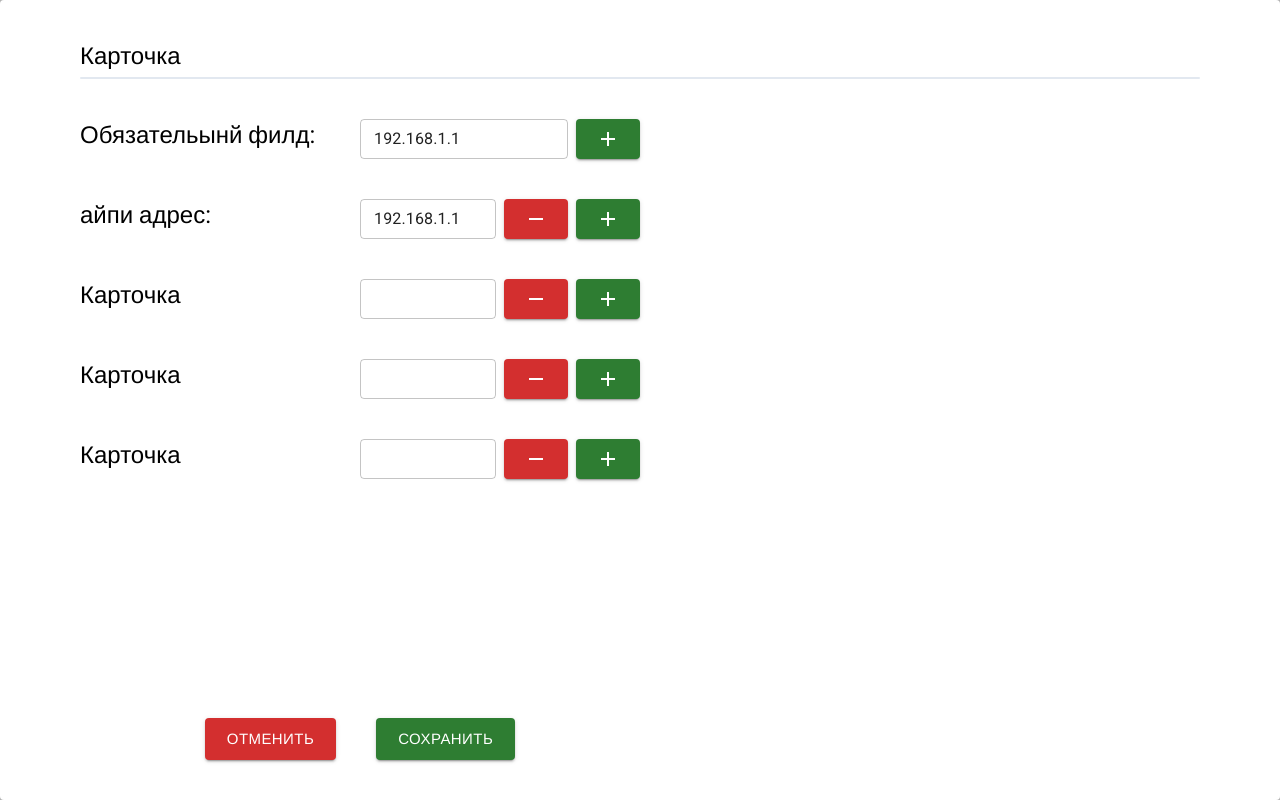
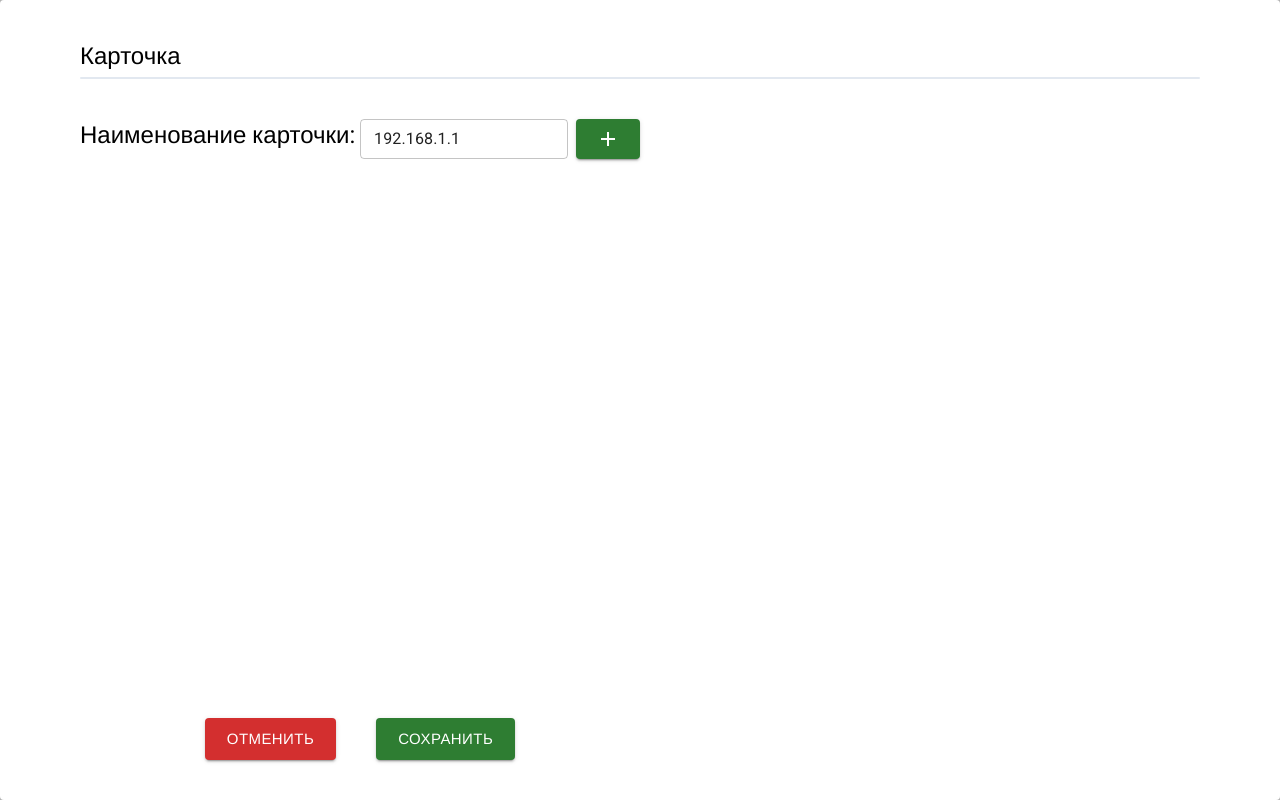
Before and after one commit to MakarTemlyakov/CardFields, a React (Vite) app in the folder cardFields/: page / in a window 1280 px wide. Built offline with nearby package versions, Linux system fonts and the light colour scheme; a web font is replaced by a local one.

Commit message:
implemtation logic fields of delete and add

```diff
--- a/cardFields/src/App.tsx
+++ b/cardFields/src/App.tsx
@@ -1,25 +1,46 @@
 
 
-import { useState } from 'react';
+import { useState, createContext, useReducer, Dispatch } from 'react';
 import './index.css'
 
 import { FormField } from './components/FormField/FormFiled';
 import { Card } from './components/Card/Card';
+import { Action, fieldsRedcuer } from './reducers/fieldsReducer';
+
+export type DataField = {
+  id: number;
+  name: string;
+  value: string;
+}
+
+const fields: DataField[] = [];
+
+
+export const FieldsContext = createContext(fields);
+export const FieldsDispatchContext = createContext<Dispatch<Action>>(() => { });
 
 function App() {
+  const [fields, dispatch] = useReducer(
+    fieldsRedcuer,
+    []
+  );
   const [isShowFormAdd, setShowFormAdd] = useState(false);
-
 
   const onToggleAddForm = () => {
     setShowFormAdd(() => !isShowFormAdd);
   }
 
-  console.log(isShowFormAdd);
+
+
 
   return (
     <>
-      <Card onShowAddForm={onToggleAddForm} />
-      {isShowFormAdd && <FormField onShowAddForm={onToggleAddForm} />}
+      <FieldsContext.Provider value={fields}>
+        <FieldsDispatchContext.Provider value={dispatch}>
+          <Card onShowAddForm={onToggleAddForm} fields={fields} />
+          {isShowFormAdd && <FormField onToggleAddForm={onToggleAddForm} />}
+        </FieldsDispatchContext.Provider>
+      </FieldsContext.Provider>
     </>
   )
 }
--- /dev/null
+++ b/cardFields/src/actions/constatns.ts
@@ -0,0 +1,7 @@
+const ADD = 'add';
+const DELETE = 'delete';
+
+export const actions = {
+  ADD,
+  DELETE,
+};
--- a/cardFields/src/components/Card/Card.tsx
+++ b/cardFields/src/components/Card/Card.tsx
@@ -2,59 +2,55 @@ import { Button, Typography } from '@mui/material';
 import { OutlinedInput } from '@mui/material';
 import Add from '@mui/icons-material/Add';
 import RemoveIcon from '@mui/icons-material/Remove';
+import { DataField, FieldsContext, FieldsDispatchContext } from '../../App';
+import { useContext } from 'react';
+import { actions } from '../../actions/constatns';
 
 
 
 type CardProps = {
+    fields: DataField[];
     onShowAddForm: () => void;
 }
+
 export const Card: React.FC<CardProps> = ({ onShowAddForm }) => {
+    const fields = useContext(FieldsContext);
+    const dispatch = useContext(FieldsDispatchContext);
 
+    const onDeleteField = (field: DataField) => {
+        dispatch({
+            type: actions.DELETE,
+            payload: {
+                id: field.id,
+                name: field.name,
+                value: field.value,
+            }
+        });
+    }
+
+    console.log(fields)
     return (
         <main className='rounded-[4px] bg-white py-10 px-20  w-full h-full flex flex-col '>
             <Typography variant='h5' mb='5px'>Карточка</Typography>
             <div className='w-full h-0.5 bg-slate-200 rounded-[2px] mb-10' />
-
             <div className='flex flex-col gap-10 w-1/2 h-full' >
                 <div className='grid grid-cols-2'>
-                    <Typography variant='h5' mb='5px'><span className='truncate'>Обязательынй филд:</span></Typography>
+                    <Typography variant='h5' mb='5px'><span className='truncate'>Наименование карточки:</span></Typography>
                     <div className='flex gap-2'>
                         <OutlinedInput size='small' value={'192.168.1.1'} />
                         <Button children={<Add />} variant="contained" size="small" color='success' onClick={() => onShowAddForm()} />
                     </div>
                 </div>
-                <div className='grid grid-cols-2'>
-                    <Typography variant='h5' mb='5px' className='flex flex-1'>айпи адрес:</Typography>
-                    <div className='flex gap-2'>
-                        <OutlinedInput size='small' value={'192.168.1.1'} />
-                        <Button children={<RemoveIcon />} variant="contained" size="small" color='error' />
-                        <Button children={<Add />} variant="contained" size="small" color='success' />
+                {fields.length > 0 && fields.map((field: DataField) => (
+                    <div className='grid grid-cols-2' key={field.id}>
+                        <Typography variant='h5' mb='5px' className='flex flex-1'>{field.name}:</Typography>
+                        <div className='flex gap-2'>
+                            <OutlinedInput size='small' value={field.value} />
+                            <Button children={<RemoveIcon />} variant="contained" size="small" color='error' onClick={() => onDeleteField(field)} />
+                            <Button children={<Add />} variant="contained" size="small" color='success' onClick={() => onShowAddForm()} />
+                        </div>
                     </div>
-                </div>
-                <div className='grid grid-cols-2'>
-                    <Typography variant='h5' mb='5px' >Карточка</Typography>
-                    <div className='flex gap-2'>
-                        <OutlinedInput size='small' />
-                        <Button children={<RemoveIcon />} variant="contained" size="small" color='error' />
-                        <Button children={<Add />} variant="contained" size="small" color='success' />
-                    </div>
-                </div>
-                <div className='grid grid-cols-2'>
-                    <Typography variant='h5' mb='5px' >Карточка</Typography>
-                    <div className='flex gap-2'>
-                        <OutlinedInput size='small' />
-                        <Button children={<RemoveIcon />} variant="contained" size="small" color='error' />
-                        <Button children={<Add />} variant="contained" size="small" color='success' />
-                    </div>
-                </div>
-                <div className='grid grid-cols-2'>
-                    <Typography variant='h5' mb='5px' >Карточка</Typography>
-                    <div className='flex gap-2'>
-                        <OutlinedInput size='small' />
-                        <Button children={<RemoveIcon />} variant="contained" size="small" color='error' />
-                        <Button children={<Add />} variant="contained" size="small" color='success' />
-                    </div>
-                </div>
+                ))}
                 <div className='flex gap-10 justify-center mt-auto'>
                     <Button variant="contained" size="large" color='error' className='p-30'>Отменить</Button>
                     <Button variant="contained" size="large" color='success' className='p-30'>Сохранить</Button>
--- a/cardFields/src/components/FormField/FormFiled.tsx
+++ b/cardFields/src/components/FormField/FormFiled.tsx
@@ -1,7 +1,9 @@
 import { Button, TextField, Typography } from '@mui/material';
 import DoneIcon from '@mui/icons-material/Done';
 import DeleteOutlineOutlinedIcon from '@mui/icons-material/DeleteOutlineOutlined';
-import { FocusEvent, useState } from 'react';
+import { FocusEvent, useState, useContext } from 'react';
+import { DataField, FieldsDispatchContext } from '../../App';
+import { actions } from '../../actions/constatns';
 
 type Field = {
     isDirty: boolean;
@@ -16,20 +18,22 @@ interface CustomField extends Record<string, unknown> {
 }
 
 type FormFieldProps = {
-    onShowAddForm: () => void;
+    onToggleAddForm: () => void;
 }
 
+let nextId = 0;
 
-export const FormField: React.FC<FormFieldProps> = ({ onShowAddForm }) => {
-    const field = { fieldName: { isDirty: false, value: '', isError: false, color: 'primary' }, fieldValue: { isDirty: false, value: '', color: 'primary', isError: false } } as CustomField;
+export const FormField: React.FC<FormFieldProps> = ({ onToggleAddForm }) => {
+    const dispatch = useContext(FieldsDispatchContext);
+    const field: CustomField = { fieldName: { isDirty: false, value: '', isError: false, color: 'primary' }, fieldValue: { isDirty: false, value: '', color: 'primary', isError: false } };
     const [values, setValues] = useState(field);
 
 
     const onChangeEvent = (e: React.ChangeEvent<HTMLInputElement>) => {
-        const fieldName: string = e.target.name;
-        const fieldValue: string = e.target.value;
+        const fieldName = e.target.name;
+        const fieldValue = e.target.value;
 
-        const field: Field = values[fieldName] as Field;
+        const field = values[fieldName] as Field;
         const isError = !fieldValue && field.isDirty;
 
         if (!fieldValue) {
@@ -45,10 +49,17 @@ export const FormField: React.FC<FormFieldProps> = ({ onShowAddForm }) => {
 
     const onSubmit = (e: React.FormEvent) => {
         e.preventDefault();
-        const fieldValues = values;
-        console.log(fieldValues);
+        const field: DataField = { id: nextId++, name: values.fieldName.value, value: values.fieldValue.value };
+        dispatch({
+            type: actions.ADD,
+            payload: {
+                id: field.id,
+                name: field.name,
+                value: field.value,
+            }
+        })
         onResetForm();
-        onShowAddForm();
+        onToggleAddForm();
     }
 
     const onResetForm = () => {
--- /dev/null
+++ b/cardFields/src/reducers/fieldsReducer.ts
@@ -0,0 +1,29 @@
+import { DataField } from '../App';
+import { actions } from '../actions/constatns';
+
+type Payload<T> = T;
+
+export type Action = {
+  type: string;
+  payload: Payload<DataField>;
+};
+
+export const fieldsRedcuer = (fields: DataField[], action: Action) => {
+  switch (action.type) {
+    case actions.ADD: {
+      return [
+        ...fields,
+        {
+          id: action.payload.id,
+          name: action.payload.name,
+          value: action.payload.value,
+        },
+      ];
+    }
+    case actions.DELETE: {
+      return [...fields].filter((field) => field.id !== action.payload.id);
+    }
+    default:
+      return fields;
+  }
+};
```
